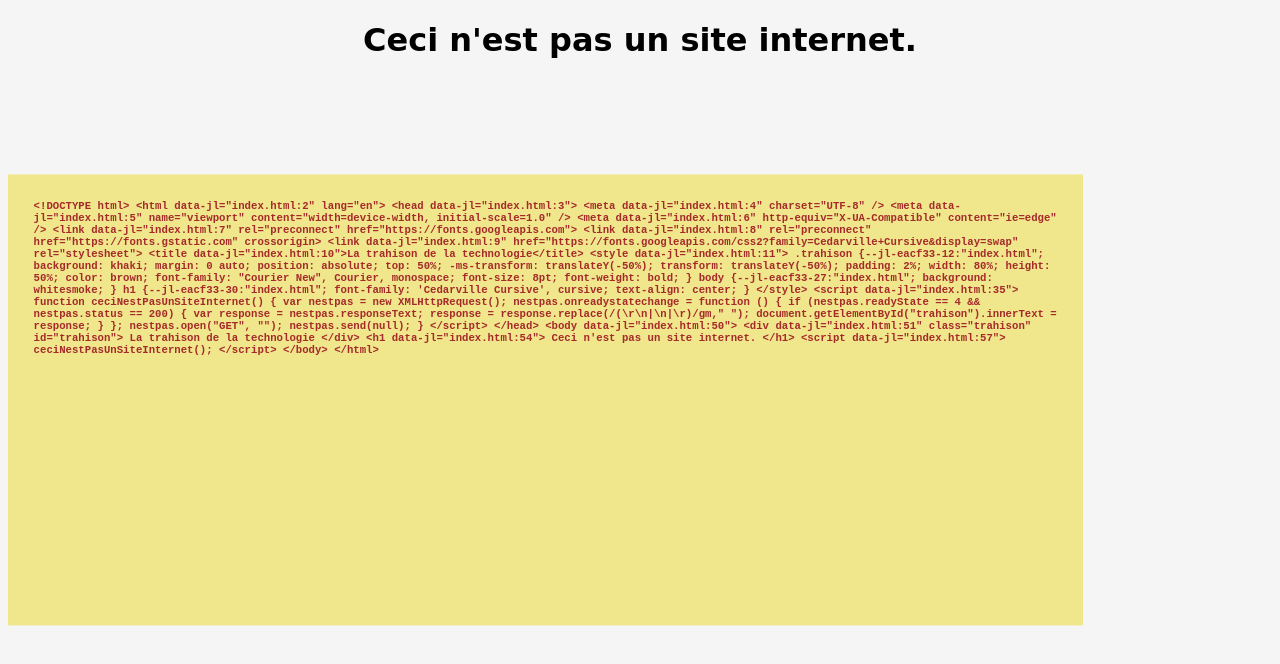
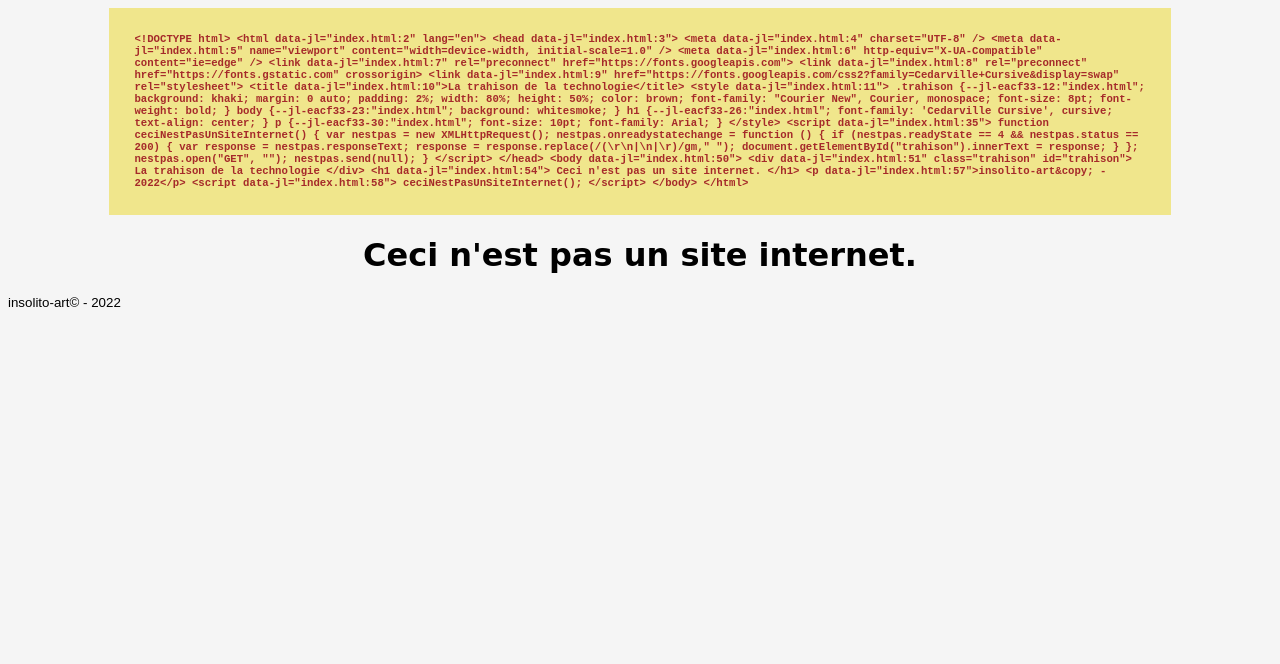
Before and after one commit to insolito-art/insolito-art.github.io, a plain HTML site: page index.html in a window 1280 px wide. Drawn offline with Linux system fonts and the light colour scheme; a web font is replaced by a local one.

Commit message:
Update index.html

```diff
--- a/index.html
+++ b/index.html
@@ -12,10 +12,6 @@
       .trahison {
         background: khaki;
         margin: 0 auto;
-        position: absolute;
-        top: 50%;
-        -ms-transform: translateY(-50%);
-        transform: translateY(-50%);
         padding: 2%;
         width: 80%;
         height: 50%;
@@ -30,6 +26,10 @@
       h1 {
         font-family: 'Cedarville Cursive', cursive;
         text-align: center;
+      }
+      p {
+        font-size: 10pt;
+        font-family: Arial;
       }
     </style>
     <script>
@@ -54,6 +54,7 @@
     <h1>
       Ceci n'est pas un site internet.
     </h1>
+    <p>insolito-art&copy; - 2022</p>
     <script>
       ceciNestPasUnSiteInternet();
     </script>
```
